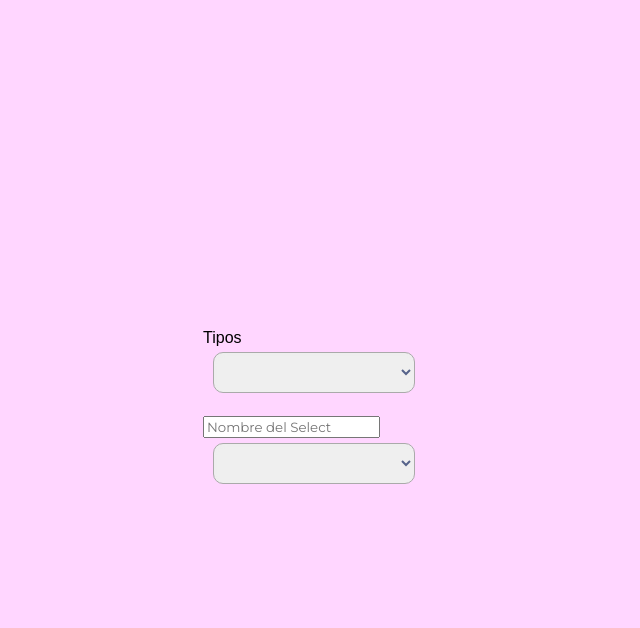
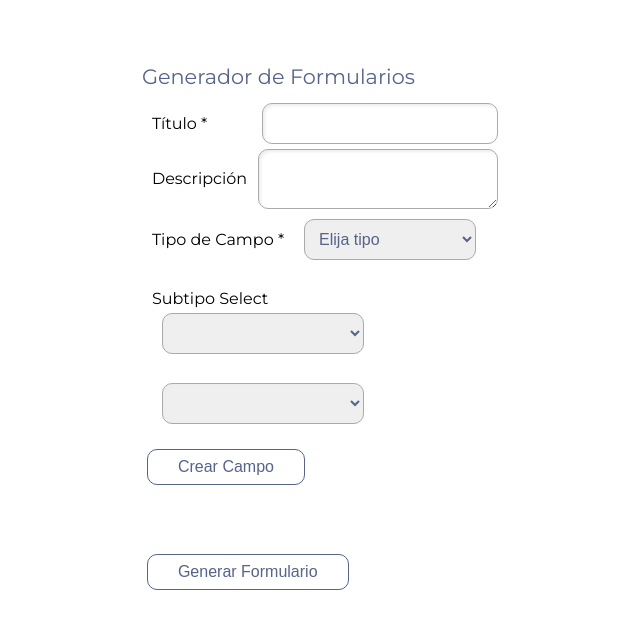
Before and after one commit to chihiroarias/formularios_ui, a React (Create React App) app: page / in a window 1280 px wide. Shown: the top 628 px of the page, without its empty margins (331-971 px from the left). Built offline with nearby package versions, Linux system fonts and the light colour scheme.

Commit message:
integracion selectCreado a muestraCampo y más V1

```diff
--- a/src/App.js
+++ b/src/App.js
@@ -2,28 +2,25 @@ import "./estilos/App.css";
 import "./estilos/formulario.css";
 import FormContainer from "./Componentes/atomicos/FormContainer/FormContainer.jsx";
 import Formulario from "./Componentes/organismos/Formulario/Formulario.jsx";
-import ConfigureSelct from "../src/Componentes/moleculares/selects/configureSelect.jsx";
+//import ConfigureSelct from "../src/Componentes/moleculares/selects/configureSelect.jsx";
 function App() {
   return (
     <>
       <div
         style={{
-          display: "flex",
+         display: "flex",
           justifyContent: "center",
           alignItems: "center",
-          height: "100vh",
-          backgroundColor: "#f3f3",
-          fontFamily: "Poppins, sans-serif",
+         // height: "100vh",
+         //  backgroundColor: "#f3f3",
+         // fontFamily: "Poppins, sans-serif",
         }}
-      >
-        <ConfigureSelct></ConfigureSelct>
+      > <FormContainer>
+        <Formulario />
+        </FormContainer>
       </div>
     </>
   );
 }
 
 export default App;
-
-// <FormContainer>
-//   <Formulario />
-// </FormContainer>
--- a/src/Componentes/atomicos/Select/Select.jsx
+++ b/src/Componentes/atomicos/Select/Select.jsx
@@ -74,12 +74,12 @@ const Select = ({
             {optionsEndpoint
               ? optionsEndpoint.map((option, index) => (
                   <option key={index} value={option.value}>
-                    {option.etiqueta}
+                    {option.name || option.etiqueta}
                   </option>
                 ))
               : options.map((option, index) => (
                   <option key={index} value={option.value}>
-                    {option.name}
+                    {option.name || option.etiqueta}
                   </option>
                 ))}
           </select>
--- a/src/Componentes/moleculares/CreateDato/CreateDato.jsx
+++ b/src/Componentes/moleculares/CreateDato/CreateDato.jsx
@@ -4,6 +4,8 @@ import Button from "../../atomicos/Button/Button.jsx";
 import CustomInputField from "../CustomInputField/CustomInputField.jsx";
 import { selectDato } from "../../../Utils/selectDatoUtils.js";
 import Select from "../../atomicos/Select/Select.jsx";
+import ConfigureSelect from "../../moleculares/selects/configureSelect.jsx";
+import CreateSelect from "../selects/createSelect.jsx";
 //import CheckBox from "../../atomicos/Checkbox/Checkbox.jsx";
 
 
@@ -23,6 +25,9 @@ export default function CreateDato({addField, indice, setIndice}) {
     indexadoForm: '',
     type: '',
     agrupacionRadio:'',
+    selectName: '',
+    selectId:'',
+
   });
 
   //Sección ERRORES
@@ -32,7 +37,13 @@ export default function CreateDato({addField, indice, setIndice}) {
   const [errorAgruparRadio, setErrorAgruparRadio]= useState('');
   const [errorIdCampo, setErrorIdCampo]= useState('');
 
-
+  const handleSelectCreate = (selectName,selectId) => {
+    setFieldData(fieldData => ({
+      ...fieldData,
+      selectName,
+      selectId
+    }));
+  };
 
   function validar(){
     let esValido = true;
@@ -73,7 +84,6 @@ export default function CreateDato({addField, indice, setIndice}) {
 
   function crearCampoString() {
     if(validar()) {
-
       addField({...fieldData, indice});
       setIndice(indice + 1);
         //Limpio los estados despues de agregar el campo
@@ -90,8 +100,11 @@ export default function CreateDato({addField, indice, setIndice}) {
           type: '',
           checkbox:false,
           agrupacionRadio:'',
+          selectName:'',
+          selectId:'',
       });
-  }}
+    }
+  }
 
 
   return (<div >
@@ -158,7 +171,7 @@ export default function CreateDato({addField, indice, setIndice}) {
             labelForm={'Nombre Campo *'}
             name={'fieldName'}
             htmlFor={'fieldName'}
-            placeholder={'Texto que tendrá el campo'}
+            placeholder={'Texto del campo'}
             type={'text'}
             value={fieldData.labelForm}
             onChange={(e) => setFieldData({ ...fieldData, labelForm: e.target.value })}
@@ -167,7 +180,13 @@ export default function CreateDato({addField, indice, setIndice}) {
             />
         </div>
       </div>:'' }
-      {(fieldData.type !=='checkbox' && fieldData.type !=='file' && fieldData.type!=='radio' && fieldData.type !=='date'&& fieldData.type!=='section'&& fieldData.type!=='')?
+      {(fieldData.type !=='checkbox'
+        && fieldData.type !=='select'
+        && fieldData.type !=='file'
+        && fieldData.type!=='radio'
+        && fieldData.type !=='date'
+        && fieldData.type!=='section'
+        && fieldData.type!=='')?
         <div>
           <CustomInputField
             id={'placeholder'}
@@ -178,7 +197,9 @@ export default function CreateDato({addField, indice, setIndice}) {
             value={fieldData.placeholder}
             onChange={(e) => setFieldData({ ...fieldData, placeholder: e.target.value })}
             />
-      </div>:''}
+        </div>:''
+      }
+
       {( fieldData.type!=='')?
         <div>
           <CustomInputField
@@ -191,9 +212,23 @@ export default function CreateDato({addField, indice, setIndice}) {
             onChange={(e) => setFieldData({ ...fieldData, info: e.target.value })}
 
             />
+        </div>:''
+      }
+        {( fieldData.type==='select')?
+        <div>
+          <CreateSelect
+            onCreate={(selectName, selectId) => handleSelectCreate(selectName, selectId)}
+           />
         </div>:''}
 
-        {(fieldData.type!=='textarea'&& fieldData.type!=='checkbox'&& fieldData.type!=='date'&& fieldData.type!=='file'&& fieldData.type!=='radio'&& fieldData.type!=='section'&& fieldData.type!=='')?
+      {(fieldData.type!=='textarea'
+          && fieldData.type!=='checkbox'
+          && fieldData.type !=='select'
+          && fieldData.type!=='date'
+          && fieldData.type!=='file'
+          && fieldData.type!=='radio'
+          && fieldData.type!=='section'
+          && fieldData.type!=='')?
         <div><CustomInputField
           id={'regex'}
           labelForm={'Regex'}
@@ -204,9 +239,12 @@ export default function CreateDato({addField, indice, setIndice}) {
           onChange={(e) => setFieldData({ ...fieldData, regex: e.target.value })}
           />
       </div>:''}
-
      <div>
-      {( fieldData.type!=='')&& fieldData.type!=='section'?<div
+     <ConfigureSelect />
+     </div>
+      <div>
+      {( fieldData.type!=='')
+        && fieldData.type!=='section'?<div
         style={{
 				//border: '1px solid red',
 				display: 'flex',
--- a/src/Componentes/moleculares/selects/configureSelect.jsx
+++ b/src/Componentes/moleculares/selects/configureSelect.jsx
@@ -1,9 +1,11 @@
 import React, { useState, useRef, useEffect } from "react";
 import Select from "../../atomicos/Select/Select";
 import { accessAPI } from "../../../Utils/utils";
+import {optionsForSelect} from "../../../Utils/configureSelectOptions.js";
 import InputField from "../../atomicos/InputField/InputField";
 import SelectsExistentes from "./selectsDelSistema";
 import CreateSelect from "./createSelect";
+import Label from "../../atomicos/Label/Label.jsx"
 
 const ConfigureSelect = () => {
   const [options, setOptions] = useState([{ etiqueta: "", value: "" }]);
@@ -46,20 +48,21 @@ const ConfigureSelect = () => {
     }
   }, [tipoSeleccionado, endpoint]);
 
-  const optionsForSelect = [
-    { value: "0", name: "" },
-    { value: "1", name: "Crear mi propio Select" },
-    { value: "2", name: "Select precargado" },
-    { value: "3", name: "Select anidado" },
-    { value: "4", name: "Selects existentes" },
-  ];
 
   return (
-    <>
+    <div
+    className='customInput'
+    style={{
+      //border: '1px solid red',
+      display: 'flex',
+      alignItems:'center',
+      justifyContent: 'space-between',
+      margin:'5px 0 5px 10px',
+      }}>
       <div>
         <br />
         <div>
-          <label htmlFor="selecttipos">Tipos</label>
+          <Label labelForm="Subtipo Select" htmlFor="selecttipos"/>
           <Select
             id="selecttipos"
             selectName="selecttipos"
@@ -93,13 +96,13 @@ const ConfigureSelect = () => {
         )}
 
         <br />
-        <InputField
+        {/* <InputField
           type="text"
           name="nombredelselect"
           placeholder="Nombre del Select"
           value={selectName}
           onChange={(e) => setSelectName(e.target.value)}
-        />
+        /> */}
 
         <Select
           selectName={selectName}
@@ -109,7 +112,7 @@ const ConfigureSelect = () => {
           selectedValue={selectedValue}
         />
       </div>
-    </>
+    </div>
   );
 };
 
--- a/src/Componentes/moleculares/selects/createSelect.jsx
+++ b/src/Componentes/moleculares/selects/createSelect.jsx
@@ -1,16 +1,18 @@
 import React, { useState, useRef, useEffect } from "react";
-import Select from "../../atomicos/Select/Select";
+//import Select from "../../atomicos/Select/Select";
 import { accessAPI } from "../../../Utils/utils";
 import InputField from "../../atomicos/InputField/InputField";
+import Label from "../../atomicos/Label/Label";
+import { MdDelete } from "react-icons/md";
 
-const CreateSelect = () => {
+const CreateSelect = ({onCreate}) => {
   const [options, setOptions] = useState([{ etiqueta: "", value: "" }]);
-  const [selectedValue, setSelectedValue] = useState("");
-  const [endpoint, setEndpoint] = useState("");
   const [selectName, setSelectName] = useState("");
-  const [selectOptions, setSelectOptions] = useState([]);
   const [payload, setPayload] = useState(null);
-  const [ingresarEndpoint, setIngresEndpoint] = useState(false);
+  //const [selectedValue, setSelectedValue] = useState("");
+  //const [endpoint, setEndpoint] = useState("");
+  //const [selectOptions, setSelectOptions] = useState([]);
+  //const [ingresarEndpoint, setIngresEndpoint] = useState(false);
 
   const handleOptionChange = (index, event) => {
     const newOptions = [...options];
@@ -18,16 +20,32 @@ const CreateSelect = () => {
     setOptions(newOptions);
   };
 
-  const addOption = () => {
-    setOptions([...options, { etiqueta: "", value: "" }]);
+  const deleteOption = (index) => {
+    setOptions(options.filter((_, i) => i !== index));
   };
 
-  const handleSelectChange = (event) => {
-    const selectedOption = event.target.value || event.target.valor;
-    setSelectedValue(selectedOption);
+  const addOption = () => {
+    const hasEmptyLabel = options.some(option => option.etiqueta === "" );
+    if (!hasEmptyLabel) {
+      setOptions([...options, { etiqueta: "", value: "" }]);
+    }
   };
 
+  //  const handleSelectChange = (event) => {
+  //    const selectedOption = event.target.value || event.target.valor;
+  //    setSelectedValue(selectedOption);
+  //  };
+
   const createSelectPrecargado = () => {
+    if (!selectName.trim()) {
+      alert("El nombre del select no puede estar vacío.");
+      return;
+    }
+    const hasEmptyLabel = options.some(option => option.etiqueta.trim() === "");
+    if (hasEmptyLabel) {
+      alert("El nombre de las opciones no puede estar vacío.");
+      return;
+    }
     const stirngtopost = options
       .map((optn) => `${optn.value} - ${optn.name || optn.etiqueta}`)
       .join(" ; ");
@@ -35,6 +53,8 @@ const CreateSelect = () => {
         precargaSelects: stirngtopost,
         nombre: selectName,
       });
+      //onCreate(selectName);
+      //alert("El select fue agregado exitosamente");
   };
 
   useEffect(() => {
@@ -46,6 +66,14 @@ const CreateSelect = () => {
         (response) => {
           console.log(response);
           console.log(options);
+          // onCreate(selectName, response.id);
+          // alert("El select fue agregado exitosamente");
+          if (response && response.selectPrecargado && response.selectPrecargado.id) {
+            onCreate(selectName, response.selectPrecargado.id);
+            alert("El select fue agregado exitosamente");
+          } else {
+            console.error("Error: response.selectPrecargado.id is missing");
+          }
         },
         (error) => {
           console.log(error);
@@ -56,53 +84,74 @@ const CreateSelect = () => {
 
 
   return (
-    <>
     <div>
-        <br />
+        <div>
+          <div
+            style={{
+              //border: '1px solid red',
+              display: 'flex',
+              alignItems:'center',
+              justifyContent: 'space-between',
+              margin:'5px 0 5px 10px',
 
-        <div>
-          <label>Opciones</label>
+            }}  >
+            <Label labelForm={'Nombre Select'} htmlFor={"nombredelselect"}/>
+            <InputField
+              id={"nombredelselect"}
+              className="prettyInput"
+              type="text"
+              name="nombredelselect"
+              placeholder="Nombre del Select"
+              value={selectName}
+              onChange={(e) => setSelectName(e.target.value)}
+            />
+          </div>
+          <Label labelForm={'Opciones'}/>
           {options.map((option, index) => (
-            <div key={index}>
+              <div  key={index}
+                    className='customInput'
+                    style={{
+                      //border: '1px solid red',
+                      display: 'flex',
+                      alignItems:'center',
+                      justifyContent: 'space-between',
+                      margin:'5px 0 5px 10px',
+                      gap: "30px",
+                    }}
+                >
                 <InputField
+                  className="prettyInput"
                   type="text"
                   name="etiqueta"
-                placeholder={`Nombre ${index + 1}`}
+                  placeholder={`Opción ${index + 1}`}
                   value={option.etiqueta}
                   onChange={(e) => handleOptionChange(index, e)}
                 />
                 <InputField
+                  className="prettyInput"
                   type="text"
                   name="value"
                   placeholder={`Valor ${index + 1} (opcional)`}
                   value={option.value}
                   onChange={(e) => handleOptionChange(index, e)}
                 />
+                <MdDelete className={'delete-icon'} onClick={() => deleteOption(index)} />
               </div>
           ))}
           <button onClick={addOption}>Añadir opción</button>
         </div>
 
-        <br />
-        <InputField
-          type="text"
-          name="nombredelselect"
-          placeholder="Nombre del Select"
-          value={selectName}
-          onChange={(e) => setSelectName(e.target.value)}
-        />
-        <br />
+
         <button onClick={createSelectPrecargado}>Crear Select</button>
-        <br />
 
-        <Select
+
+         {/* <Select
           selectName={selectName}
           endpoint={endpoint}
           onChange={handleSelectChange}
           selectedValue={selectedValue}
-        />
+        />  */}
       </div>
-    </>
   );
 };
 
--- a/src/Componentes/moleculares/selects/selectsDelSistema.jsx
+++ b/src/Componentes/moleculares/selects/selectsDelSistema.jsx
@@ -4,10 +4,10 @@ import { accessAPI } from "../../../Utils/utils";
 
 import InputField from "../../atomicos/InputField/InputField";
 const SelectsExistentes = () => {
-  const [options, setOptions] = useState([{ etiqueta: "", value: "" }]);
+  //const [options, setOptions] = useState([{ etiqueta: "", value: "" }]);
   const [selectedValue, setSelectedValue] = useState("");
   const [endpoint, setEndpoint] = useState("");
-  const [selectName, setSelectName] = useState("");
+  //const [selectName, setSelectName] = useState("");
   const [selectConfig, setSelectConfig] = useState(null);
   const [ingresarEndpoint, setIngresEndpoint] = useState(false);
 
--- /dev/null
+++ b/src/Utils/configureSelectOptions.js
@@ -0,0 +1,7 @@
+export const optionsForSelect = [
+    { value: "0", name: "" },
+    { value: "1", name: "Crear mi propio Select" },
+    { value: "2", name: "Select precargado" },
+    { value: "3", name: "Select anidado" },
+    { value: "4", name: "Selects existentes" },
+  ];
--- a/src/Utils/selectDatoUtils.js
+++ b/src/Utils/selectDatoUtils.js
@@ -10,6 +10,11 @@ export const selectDato = [
   { name: "Telefono", value: "tel" },
   { name: "Texto", value: "text" },
   { name: "Sección", value: "section" },
+  //{ name: "Select", value: "select" },
+
   { name: "Select", value: "select" },
-  { name: "URL", value: "url" },
+  { name: "Select anidado", value: "3"},
+  { name: "Selects existentes", value: "4" },
+  { name: "Select precargado", value: "2" },
+  { name: "URL", value: "url" }
 ];
--- a/src/Utils/utils.js
+++ b/src/Utils/utils.js
@@ -1,6 +1,6 @@
 // Read from LS
 export function readFromLS(key) {
-  localStorage.setItem("qualis", "RkyjwmG5CgnRCMn4hqabDAtmw");
+  localStorage.setItem("qualis", "3NUbcvvHbFB76FJCfHGA9JqTY");
   return localStorage.getItem(key);
 }
 
```
Also changed, not shown: src/Componentes/moleculares/MuestraCampoForm/MuestraCampoForm.jsx (+7 -13 lines), src/Componentes/moleculares/TipoCampo/TipoCampo.jsx (+5 -6 lines), src/Componentes/moleculares/selects/MuestraSelectDelSistema.jsx (added, +43 -0 lines). Lines whose indentation alone changed are shown as unchanged.
